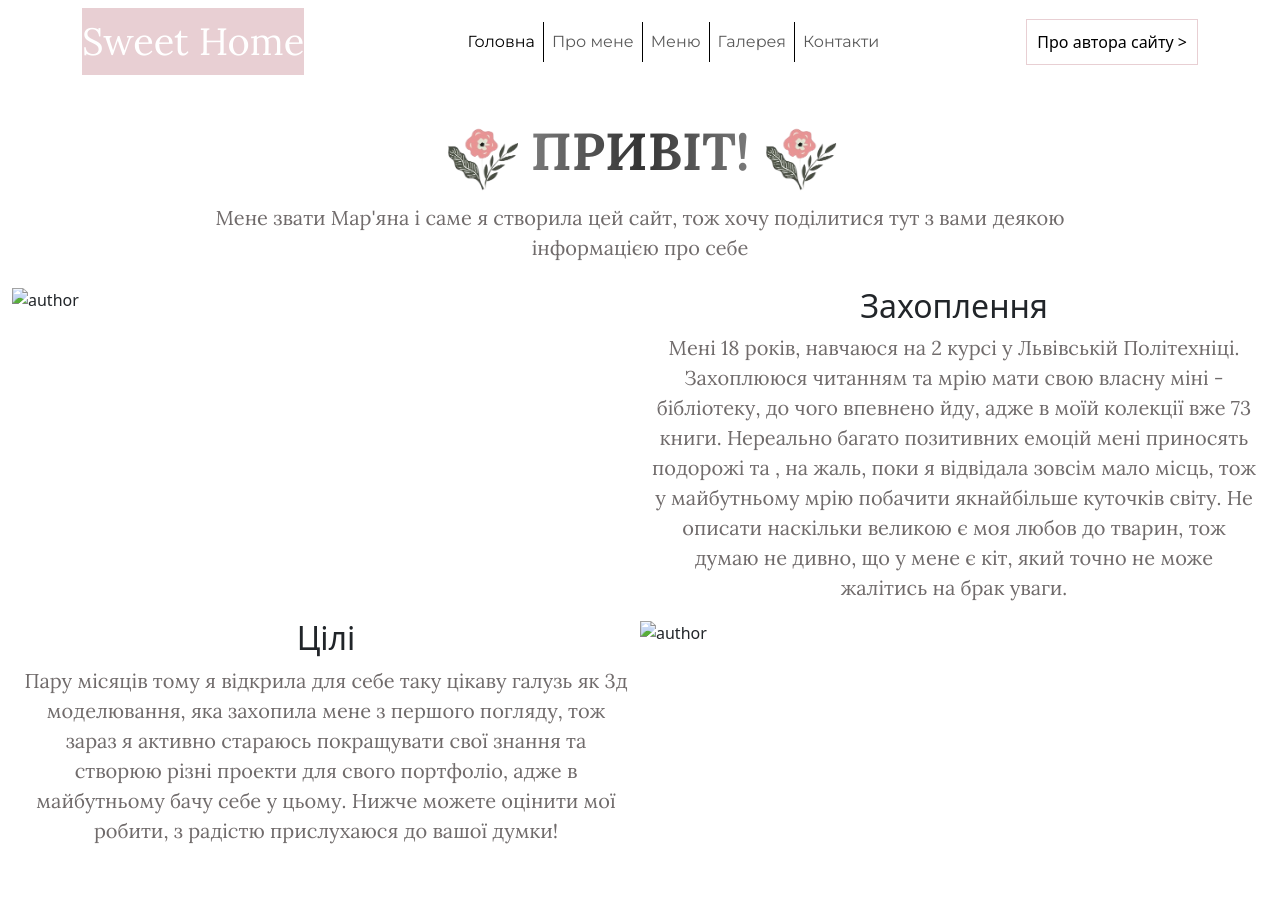
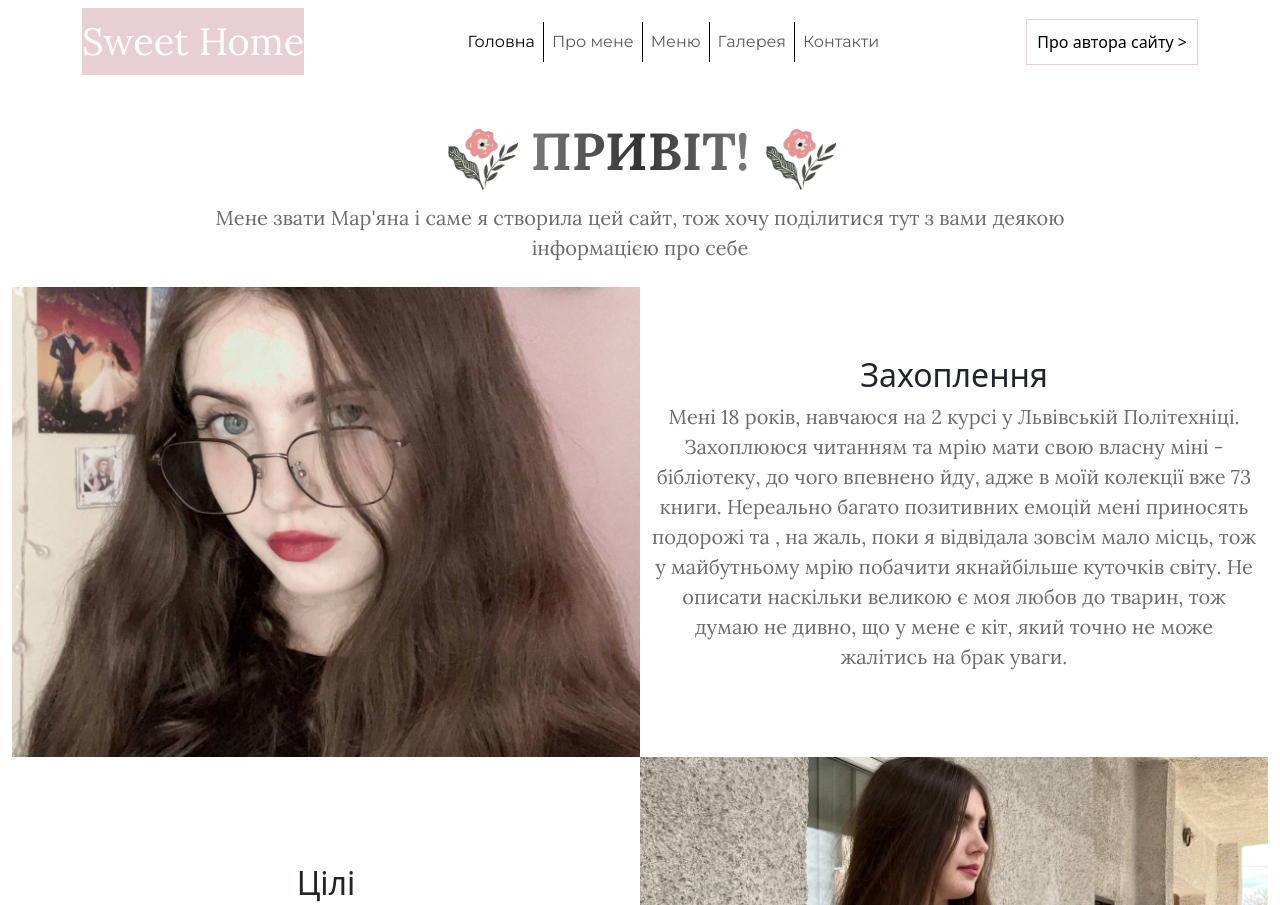
Before and after one commit to mmaryanna/sweet-home, a plain HTML site: page about_author.html in a window 1280 px wide. Shown: the top 905 px of the page. Drawn offline with nearby package versions, Linux system fonts and the light colour scheme; the site is published under a folder, as on GitHub Pages, so addresses that start at the root find nothing; a script that the page names is missing.

Commit message:
Update about_author.html

```diff
--- a/about_author.html
+++ b/about_author.html
@@ -67,7 +67,7 @@
             <!-- Блок про захоплення -->
             <div class="mb-0 row section-row">
                 <div class="col-lg-6 col-md-6 p-0 image-col photo-container">
-                    <img src="/assets/images/author/author.jpg" alt="author"
+                    <img src="assets/images/author/author.jpg" alt="author"
                         class="img-fluid section-img">
                 </div>
 
@@ -88,7 +88,7 @@
             <!-- Блок про цілі -->
             <div class="row mb-5 section-row flex-row-reverse">
                 <div class="col-lg-6 col-md-6 p-0 image-col photo-container">
-                    <img src="/assets/images/author/author2.jpg" alt="author"
+                    <img src="assets/images/author/author2.jpg" alt="author"
                         class="img-fluid section-img">
                 </div>
 
```
